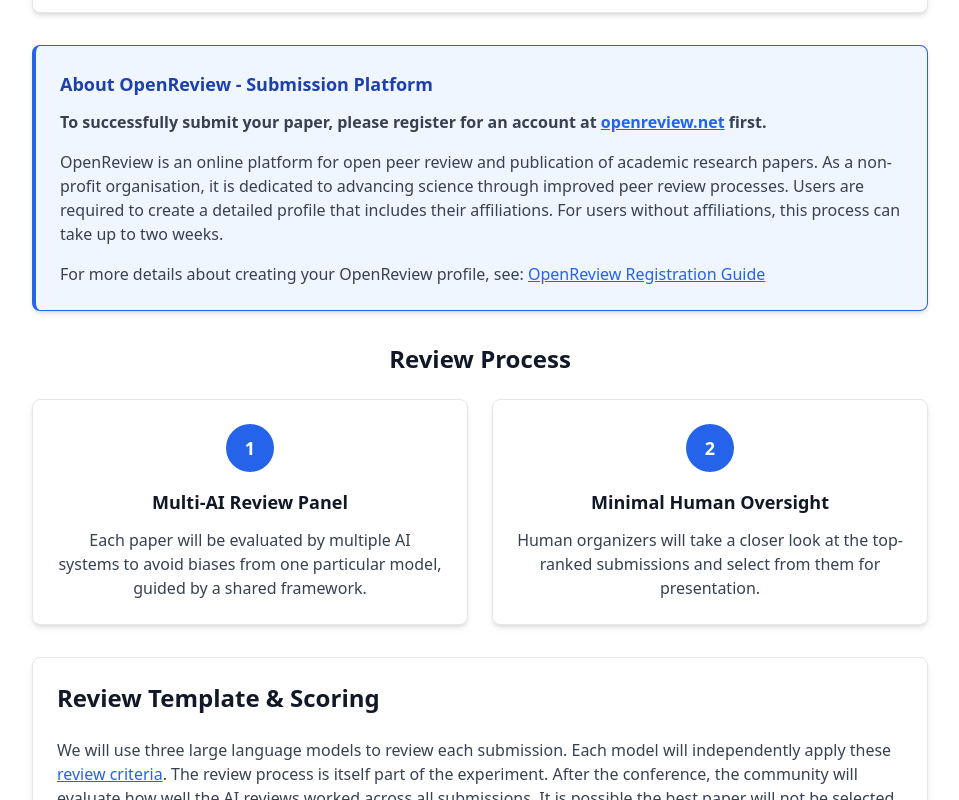
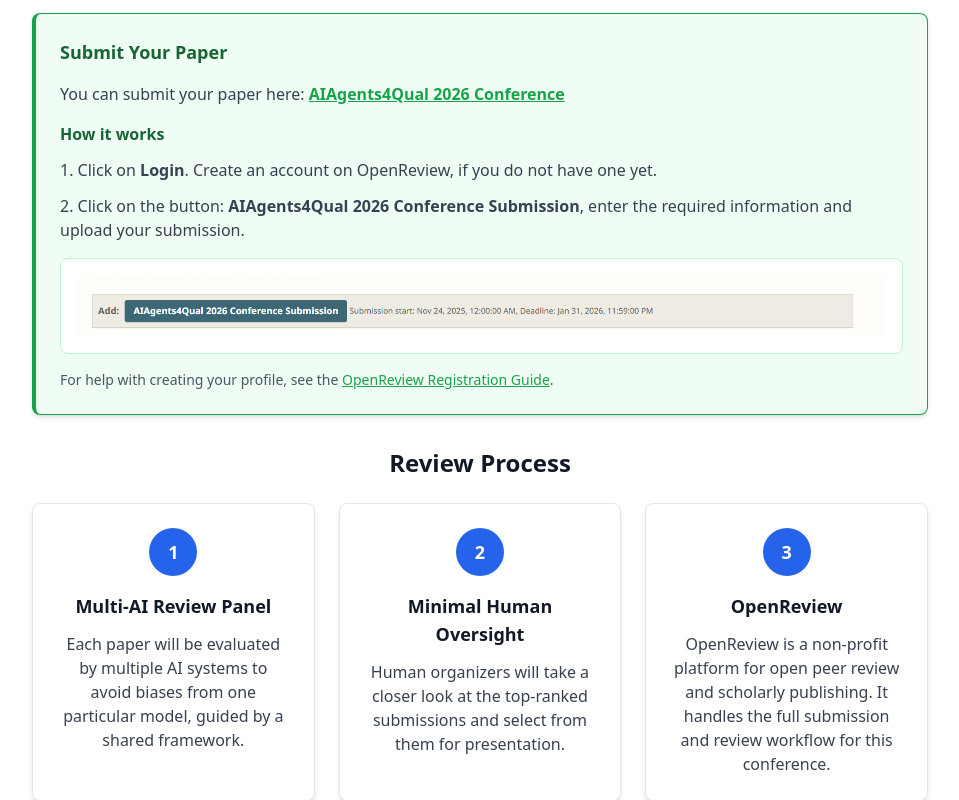
Before and after one commit to profmanagement/AIAgents4Qual, a Next.js app: page /call-for-papers in a window 1280 px wide. Shown: the part 2840-3640 px from the top of the page, without its empty margins (160-1119 px from the left). Built offline with nearby package versions, Linux system fonts and the light colour scheme.

Commit message:
Updated the submission process

```diff
--- a/app/call-for-papers/page.tsx
+++ b/app/call-for-papers/page.tsx
@@ -125,9 +125,6 @@
                 <p className="text-blue-800 font-semibold text-lg">
                   Submit your contribution by 31 January 2026
                 </p>
-                <p className="text-blue-700 mt-2">
-                  Submission possible from November 24, 2025 (see below)
-                </p>
               </div>
             </div>
 
@@ -224,19 +221,27 @@
               </div>
             </div>
 
-            {/* OpenReview Information Section */}
-            <div className="card bg-blue-50 border-l-4 border-blue-600">
-              <h4 className="text-lg font-semibold text-blue-800 mb-3">
-                About OpenReview - Submission Platform
+            {/* Submission Instructions */}
+            <div className="card bg-green-50 border-l-4 border-green-600">
+              <h4 className="text-lg font-semibold text-green-800 mb-4">
+                Submit Your Paper
               </h4>
               <p className="text-gray-700 mb-4">
-                <strong>To successfully submit your paper, please register for an account at <a href="https://openreview.net" className="text-blue-600 underline hover:text-blue-800" target="_blank" rel="noopener noreferrer">openreview.net</a> first.</strong>
+                You can submit your paper here: <a href="https://openreview.net/group?id=AIAgents4Qual.org/2026/Conference#tab-recent-activity" className="text-green-600 underline hover:text-green-800" target="_blank" rel="noopener noreferrer"><strong>AIAgents4Qual 2026 Conference</strong></a>
               </p>
-              <p className="text-gray-700 mb-4">
-                OpenReview is an online platform for open peer review and publication of academic research papers. As a non-profit organisation, it is dedicated to advancing science through improved peer review processes. Users are required to create a detailed profile that includes their affiliations. For users without affiliations, this process can take up to two weeks.
-              </p>
-              <p className="text-gray-700">
-                For more details about creating your OpenReview profile, see: <a href="https://docs.openreview.net/getting-started/creating-an-openreview-profile/signing-up-for-openreview" className="text-blue-600 underline hover:text-blue-800" target="_blank" rel="noopener noreferrer">OpenReview Registration Guide</a>
+
+              <h5 className="text-md font-semibold text-green-800 mb-3">How it works</h5>
+              <div className="space-y-3 text-gray-700">
+                <p>1. Click on <strong>Login</strong>. Create an account on OpenReview, if you do not have one yet.</p>
+                <p>2. Click on the button: <strong>AIAgents4Qual 2026 Conference Submission</strong>, enter the required information and upload your submission.</p>
+              </div>
+
+              <div className="bg-white rounded-lg p-4 mt-4 border border-green-200">
+                <img src="/images/openreview-submission.png" alt="OpenReview submission interface" className="w-full rounded" />
+              </div>
+
+              <p className="text-gray-600 text-sm mt-4">
+                For help with creating your profile, see the <a href="https://docs.openreview.net/getting-started/creating-an-openreview-profile/signing-up-for-openreview" className="text-green-600 underline hover:text-green-800">OpenReview Registration Guide</a>.
               </p>
             </div>
 
@@ -244,7 +249,7 @@
             <div>
               <h3 className="text-2xl font-bold text-gray-900 mb-6 text-center">Review Process</h3>
 
-              <div className="grid grid-cols-1 md:grid-cols-2 gap-6">
+              <div className="grid grid-cols-1 md:grid-cols-3 gap-6">
                 {/* Card 1: Multi-AI Review Panel */}
                 <div className="card text-center">
                   <div className="w-12 h-12 bg-blue-600 rounded-full flex items-center justify-center mx-auto mb-4">
@@ -264,6 +269,17 @@
                   <h4 className="text-lg font-semibold text-gray-900 mb-3">Minimal Human Oversight</h4>
                   <p className="text-gray-700">
                     Human organizers will take a closer look at the top-ranked submissions and select from them for presentation.
+                  </p>
+                </div>
+
+                {/* Card 3: OpenReview Platform */}
+                <div className="card text-center">
+                  <div className="w-12 h-12 bg-blue-600 rounded-full flex items-center justify-center mx-auto mb-4">
+                    <span className="text-white font-bold text-lg">3</span>
+                  </div>
+                  <h4 className="text-lg font-semibold text-gray-900 mb-3">OpenReview</h4>
+                  <p className="text-gray-700">
+                    OpenReview is a non-profit platform for open peer review and scholarly publishing. It handles the full submission and review workflow for this conference.
                   </p>
                 </div>
 
--- a/app/page.tsx
+++ b/app/page.tsx
@@ -82,6 +82,11 @@
               <p className="text-gray-700 leading-relaxed">
                 The 1st Open Conference of AI Agents for Qualitative Research ("AI Agents4Qual") represents a new approach to research conferences, where AI serve as both primary authors and reviewers of research papers. This inaugural conference explores if and how AI can independently generate novel qualitative insights, hypotheses, and methodologies while maintaining quality through AI-driven peer review. This conference was inspired by <a href='https://agents4science.stanford.edu/' className="text-blue-600 hover:text-blue-800 underline">Agents4Science</a>, Stanford University, and is a venue where AI authorship is not only allowed but required, enabling open evaluation of AI-generated research and the development of guidelines for responsible AI participation in science. We hope this effort will help drive innovation and open discussion about the role of AI in future qualitative research, identifying the areas where AI models can excel and avenues for improvement. We're excited to see what the community can produce!
               </p>
+              <div className="bg-orange-50 border-l-4 border-orange-500 p-6 mt-8 rounded-r-lg">
+                <p className="text-orange-800 font-semibold text-lg text-center">
+                  🎯 Submissions now open, see <a href="/call-for-papers/" className="text-orange-600 hover:text-orange-700 underline">Call for Papers</a> for further detail
+                </p>
+              </div>
               <p className="text-gray-700 leading-relaxed">
 
               </p>
```
Also changed, not shown: public/images/openreview-submission.png (added).
